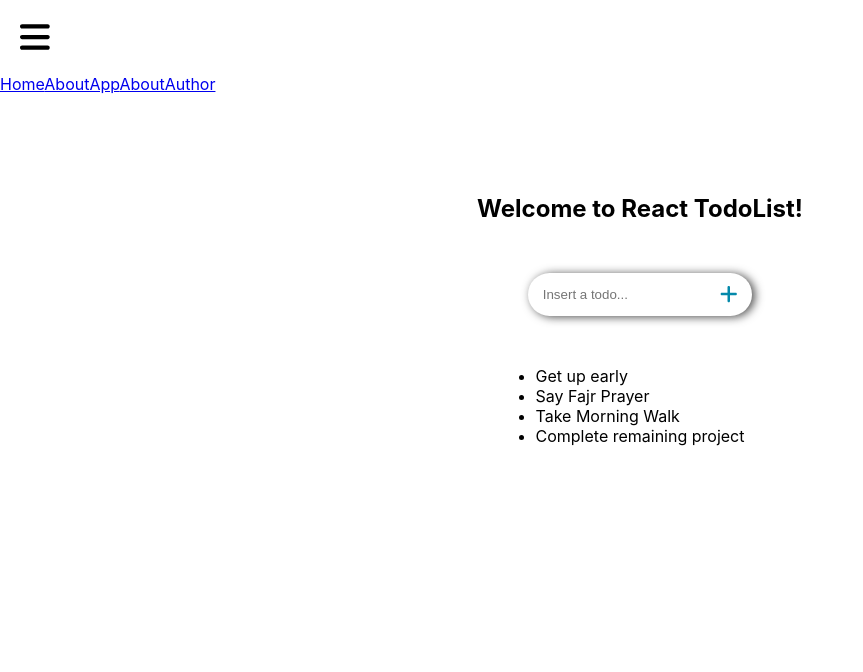
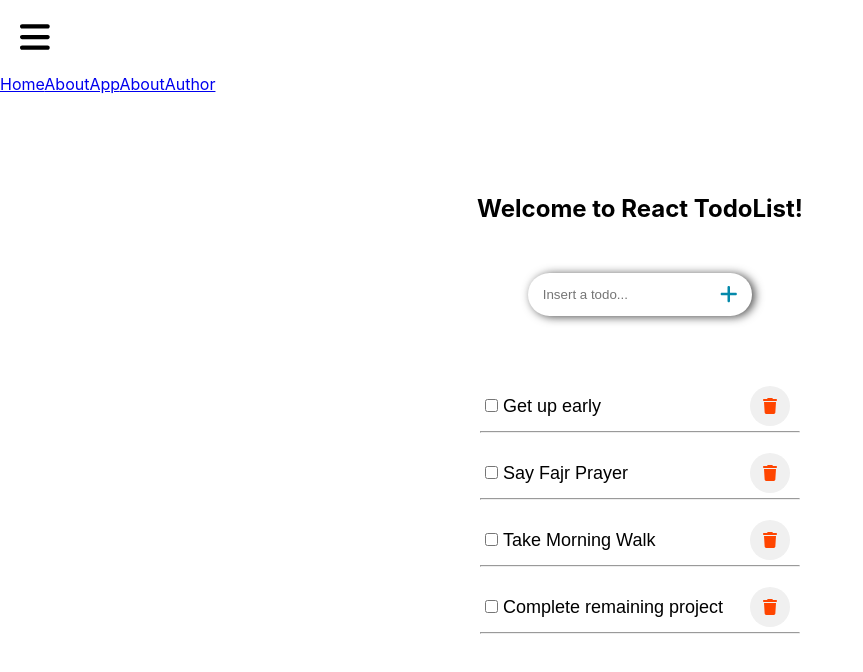
Before and after one commit to HAMMAS-SALEEM/ReactJS-TodoList, a React (Create React App) app: page / in a window 1280 px wide. Shown: the top 672 px of the page, without its empty margins (0-863 px from the left). Built offline with nearby package versions, Linux system fonts and the light colour scheme.

Commit message:
Update styling of todo

```diff
--- a/package.json
+++ b/package.json
@@ -9,6 +9,7 @@
     "@testing-library/jest-dom": "^5.16.2",
     "@testing-library/react": "^12.1.2",
     "@testing-library/user-event": "^13.5.0",
+    "prop-types": "^15.8.1",
     "react": "^17.0.2",
     "react-dom": "^17.0.2",
     "react-router-dom": "^6.2.1",
--- a/public/index.html
+++ b/public/index.html
@@ -22,7 +22,7 @@
       work correctly both with client-side routing and a non-root public URL.
       Learn how to configure a non-root public URL by running `npm run build`.
     -->
-    <title>React App</title>
+    <title>TodoList</title>
   </head>
   <body>
     <noscript>You need to enable JavaScript to run this app.</noscript>
--- a/src/components/css/Homepage.css
+++ b/src/components/css/Homepage.css
@@ -2,7 +2,7 @@
   display: flex;
   flex-direction: column;
   align-items: center;
-  margin-top: 100px;
+  margin: 100px 0;
 }
 
 #form {
@@ -21,10 +21,12 @@
   outline: none;
 }
 
-.submit-todo-button-container {
+.submit-todo-button-container,
+.submit-todo-button-container:focus {
   background-color: white;
   color: rgb(4, 137, 170);
   border: none;
   border-radius: 50%;
   font-size: 20px;
+  cursor: pointer;
 }
--- /dev/null
+++ b/src/components/css/Todos.css
@@ -0,0 +1,42 @@
+.todo-item,
+.todo-item-inner {
+  list-style: none;
+}
+
+.todo-item {
+  margin-top: 15px;
+}
+
+.todo-item-inner {
+  display: flex;
+  justify-content: space-between;
+  align-items: center;
+  height: 50px;
+  width: 320px;
+}
+
+.todo-detail {
+  margin-left: 5px;
+}
+
+.todo-value {
+  font-size: 18px;
+  height: 30px;
+  border: none;
+}
+
+.trash-icon-container {
+  margin-right: 10px;
+  height: 40px;
+  width: 40px;
+  background-color: rgb(240, 240, 240);
+  display: flex;
+  justify-content: center;
+  align-items: center;
+  border-radius: 50%;
+  cursor: pointer;
+}
+
+.fa-trash {
+  color: orangered;
+}
--- a/src/components/js/Form.js
+++ b/src/components/js/Form.js
@@ -1,19 +1,22 @@
 import React from 'react';
+import PropTypes from 'prop-types';
 import '../css/Homepage.css';
 import { FontAwesomeIcon } from '@fortawesome/react-fontawesome';
 import { faPlus } from '@fortawesome/free-solid-svg-icons';
 
-export default function Form() {
-  function handleSubmit(event) {
-    event.preventDafault();
-    // console.log('working');
-  }
+export default function Form(props) {
+  const { handleChange, handleSubmit } = props;
   return (
     <form id="form" onSubmit={handleSubmit}>
-      <input className="todo-input-box" type="text" placeholder="Insert a todo..." />
+      <input className="todo-input-box" type="text" placeholder="Insert a todo..." onChange={handleChange} />
       <button type="submit" className="submit-todo-button-container">
         <FontAwesomeIcon icon={faPlus} />
       </button>
     </form>
   );
 }
+
+Form.propTypes = {
+  handleChange: PropTypes.func.isRequired,
+  handleSubmit: PropTypes.func.isRequired,
+};
--- a/src/components/js/Homepage.js
+++ b/src/components/js/Homepage.js
@@ -1,16 +1,36 @@
-import React from 'react';
+import React, { useState } from 'react';
 import Form from './Form';
 import '../css/Homepage.css';
 import Todos from './Todos';
 import NavLinks from './NavLinks';
 
 export default function Home() {
+  const [todo, setTodo] = useState('');
+  const handleChange = (event) => {
+    setTodo(event.target.value);
+  };
+
+  const handleSubmit = (event) => {
+    event.preventDefault();
+    if (todo) {
+      const form = event.target;
+      const obj = { id: new Date().getTime().toString(), title: todo, completed: false };
+      console.log(obj);
+      form.reset();
+      setTodo('');
+    }
+  };
+
+  // const setLocStorage = (data) => localStorage.setItem('todos', JSON.stringify(data));
+
+  // const getLocStorage = () => JSON.parse(localStorage.getItem('todos'));
+
   return (
     <>
       <NavLinks />
       <section className="App">
         <h1 className="homepage-title">Welcome to React TodoList!</h1>
-        <Form />
+        <Form handleChange={handleChange} handleSubmit={handleSubmit} />
         <ul className="todos-container">
           <Todos />
         </ul>
--- a/src/components/js/Todos.js
+++ b/src/components/js/Todos.js
@@ -1,4 +1,7 @@
 import React from 'react';
+import '../css/Todos.css';
+import { FontAwesomeIcon } from '@fortawesome/react-fontawesome';
+import { faTrash } from '@fortawesome/free-solid-svg-icons';
 
 export default function Todos() {
   const arr = [{ id: 1, title: 'Get up early', completed: false },
@@ -7,7 +10,18 @@
     { id: 4, title: 'Complete remaining project', completed: false }];
   return (
     arr.map((element) => (
-      <li key={element.id}>{element.title}</li>
+      <li className="todo-item" key={element.id}>
+        <ul className="todo-item-inner">
+          <li>
+            <input className="todo-detail todo-checkbox" type="checkbox" />
+            <input className="todo-detail todo-value" type="text" defaultValue={element.title} />
+          </li>
+          <li className="trash-icon-container">
+            <FontAwesomeIcon icon={faTrash} />
+          </li>
+        </ul>
+        <hr />
+      </li>
     ))
   );
 }
```
Also changed, not shown: 1 other file (tests, documents, lock files or other folders).
